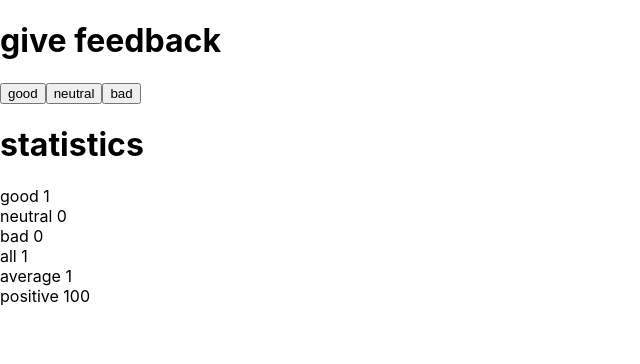
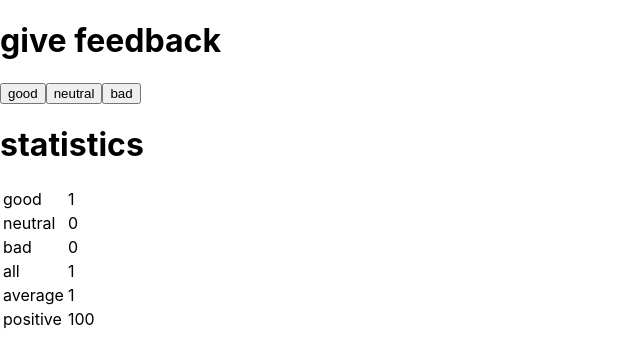
Before and after one commit to Soumil-Bhattacharya/FullStackOpen2022, a React (Create React App) app in the folder part1/unicafe/: page / in a window 1280 px wide. Both pictures are taken after a click on the button "good". Shown: the top 364 px of the page, without its empty margins (0-640 px from the left). Built offline with nearby package versions, Linux system fonts and the light colour scheme.

Commit message:
part1 1.11 unicafe step6

```diff
--- a/part1/unicafe/src/App.js
+++ b/part1/unicafe/src/App.js
@@ -7,22 +7,30 @@ const Button = ({text, onClick}) => (
 )
 
 const StatisticLine = ({text,value}) => (
-    <div>
-      {text} {value} <br></br>
-    </div>
-
+  <tr>
+    <td>
+      {text}
+    </td>
+    <td>
+      {value}
+    </td>
+  </tr>
 )
 
 const Statistics = ({good, neutral, bad}) => {
   if(good || neutral || bad){
     return (
       <div>
+        <table>
+          <tbody>
             <StatisticLine text="good" value={good}/>
             <StatisticLine text="neutral" value={neutral}/>
             <StatisticLine text="bad" value={bad}/>
             <StatisticLine text="all" value= {good + bad + neutral}/>
             <StatisticLine text="average" value= {(good + bad + neutral)?(good - bad)/(good + bad + neutral):0}/>
             <StatisticLine text="positive" value= {(good + bad + neutral)?100*good/(good + bad + neutral):0}/>
+          </tbody>
+        </table>
       </div>
     )
   }
```
Lines whose indentation alone changed are shown as unchanged.
